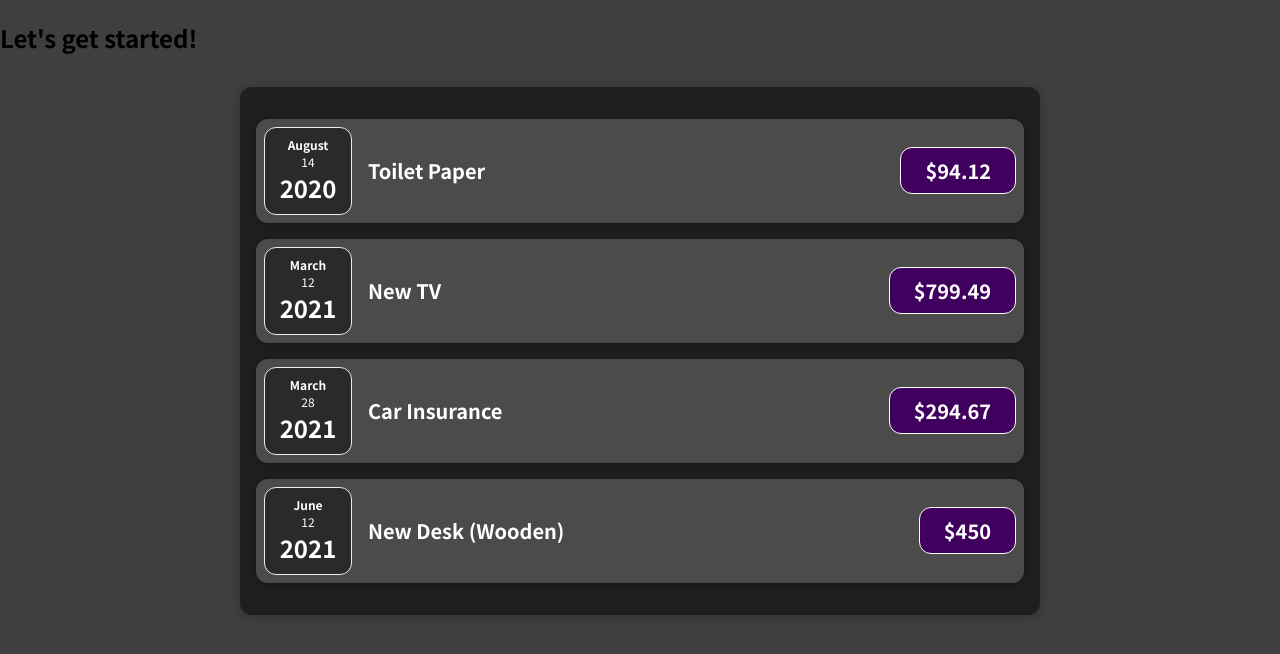
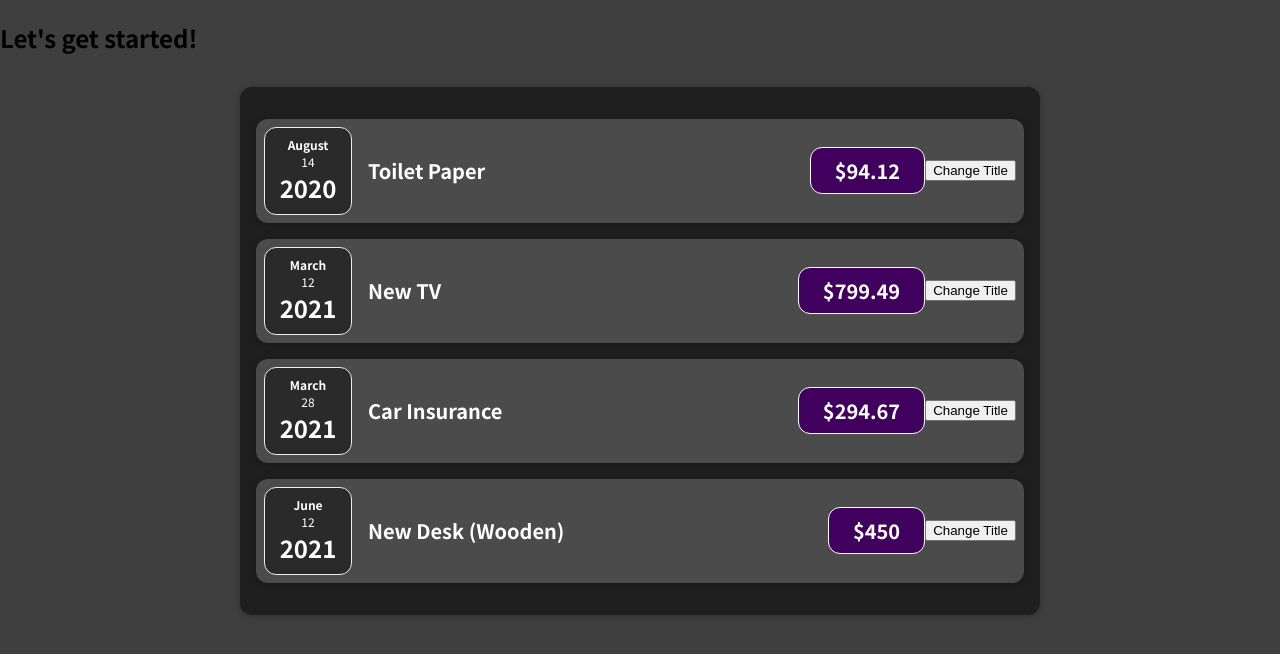
Before and after one commit to yejinpak48/React-Study, a React (Create React App) app: page / in a window 1280 px wide. Shown: the top 654 px of the page. Built offline with nearby package versions, Linux system fonts and the light colour scheme.

Commit message:
feat: onClick event handle 추가

```diff
--- a/src/components/Expenses/ExpenseItem.js
+++ b/src/components/Expenses/ExpenseItem.js
@@ -1,9 +1,12 @@
 import ExpenseDate from './ExpenseDate';
 import Card from '../UI/Card';
 import './ExpenseItem.css';
+import { useState } from 'react';
 
 function ExpenseItem(props) {
-
+  const clickHandler = () => {
+    console.log("버튼 클릭");
+  }
   return (
     <Card className='expense-item'>
       <ExpenseDate date={props.date} />
@@ -11,6 +14,7 @@ function ExpenseItem(props) {
         <h2>{props.title}</h2>
         <div className='expense-item__price'>${props.amount}</div>
       </div>
+      <button onClick={clickHandler}>Change Title</button>
     </Card>
   )
 }
```
